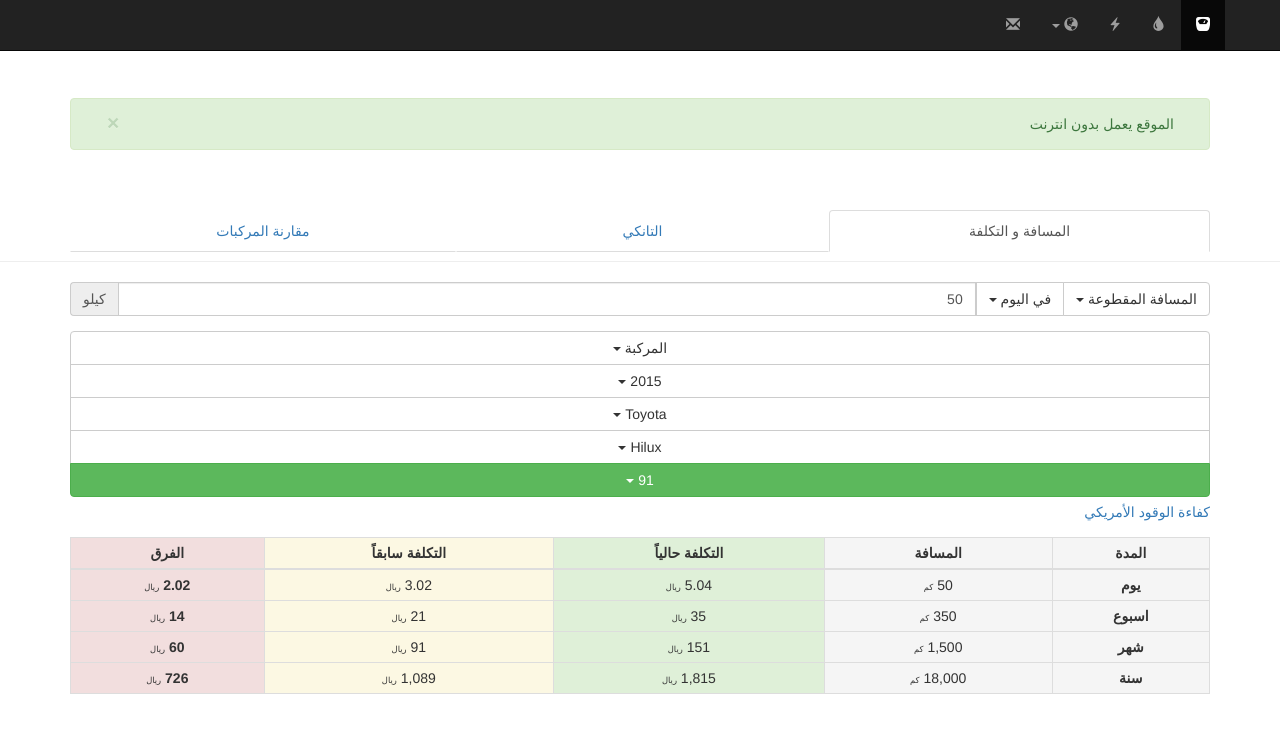
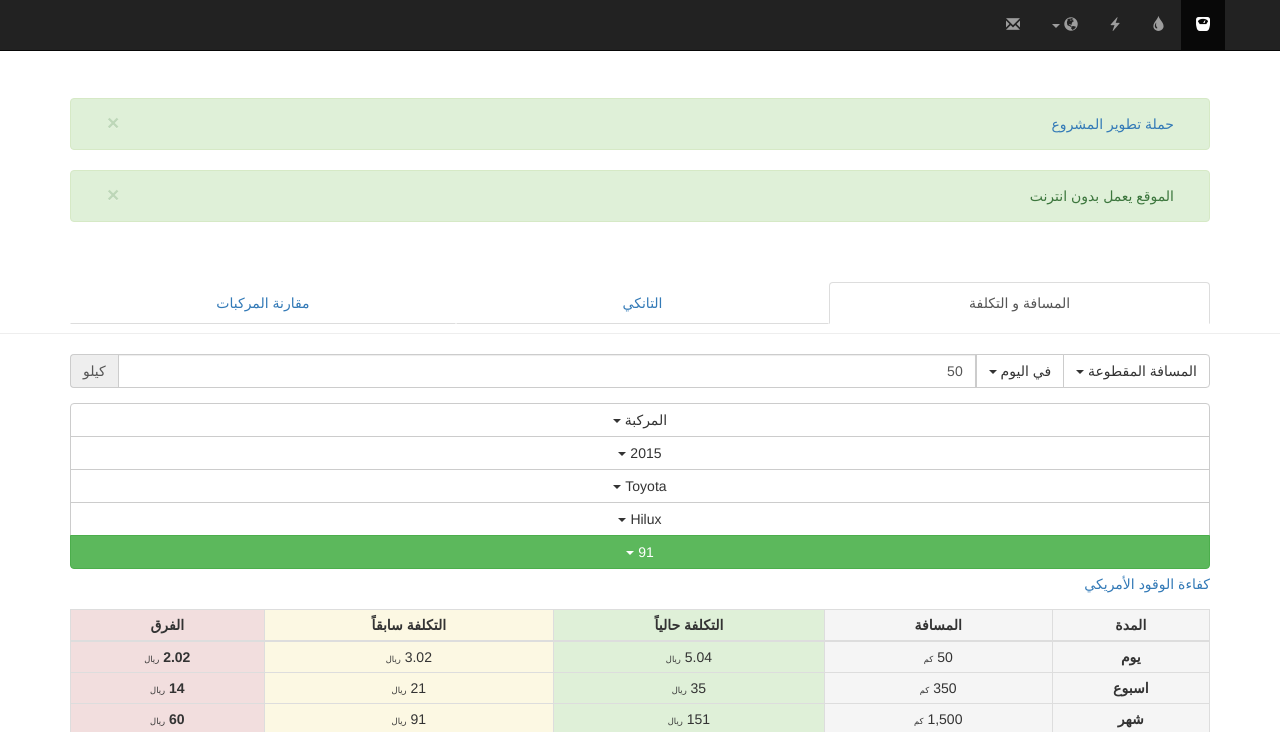
Before and after one commit to Ahimta/fuel-consumption-calculator, a website: page app/index.html in a window 1280 px wide. Shown: the top 732 px of the page. Drawn offline with nearby package versions, Linux system fonts and the light colour scheme; some packages are replaced by stand-ins of ours.

Commit message:
Add Indiegogo link

```diff
--- a/app/index.html
+++ b/app/index.html
@@ -118,6 +118,19 @@
       </div>
     </nav>
   </header>
+
+  <aside class="container">
+    <div class="alert alert-success alert-dismissible" role="alert" dir="rtl">
+      <button type="button" class="close pull-left" data-dismiss="alert" aria-label="Close" ng-click="alerts.dismiss()">
+        <span aria-hidden="true">&times;</span>
+      </button>
+      <p>
+        <a target="_blank" onclick="ga('send', 'event', 'Monetization', 'click', 'Indiegogo')" href="https://igg.me/at/energy-cost">
+          حملة تطوير المشروع
+        </a>
+      </p>
+    </div>
+  </aside>
 
   <aside class="container" ng-controller="AlertsCtrl as alerts" ng-hide="alerts.alertsRead() && !alerts.isNewerVersionAvailable">
     <div class="alert alert-success alert-dismissible" role="alert" dir="rtl">
```
